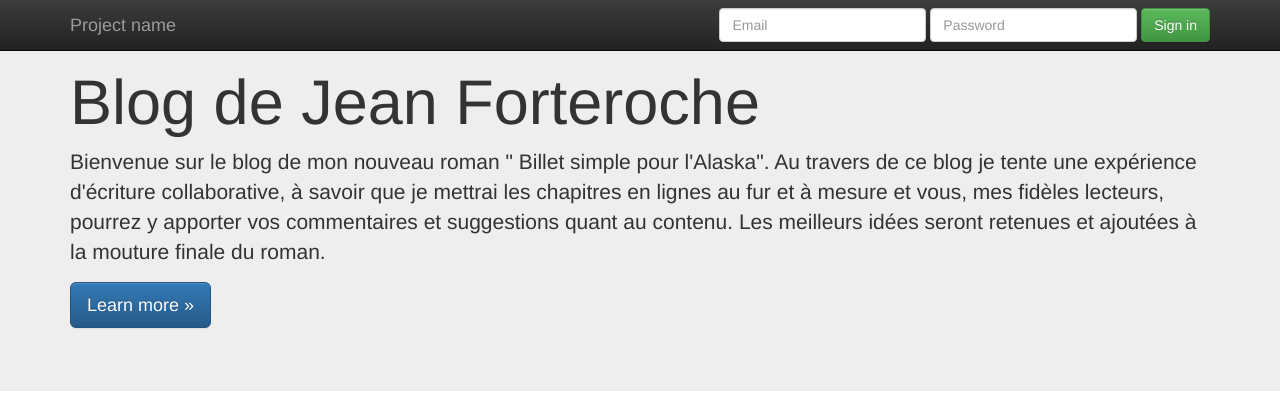
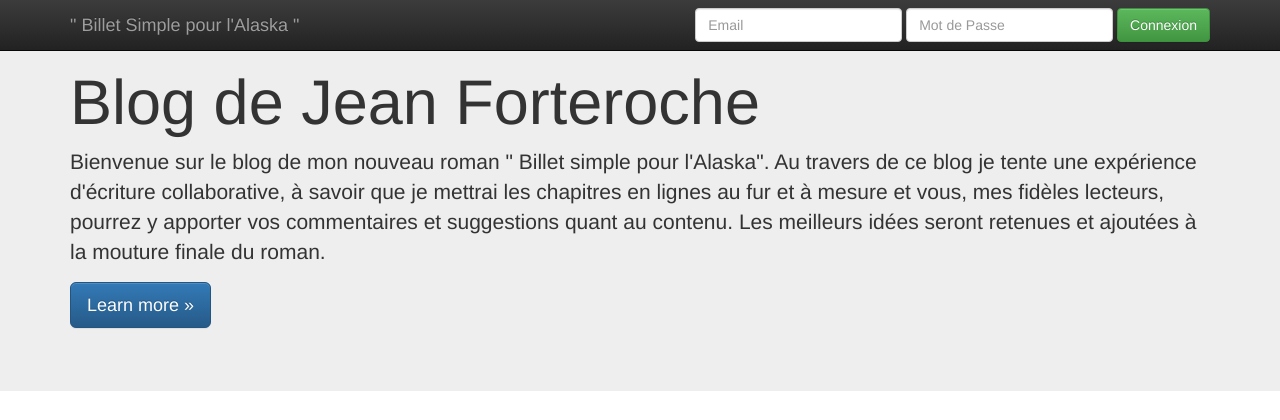
Before and after one commit to Olvire/BlogProjet3, a PHP site: page /templates/structure.php in a window 1280 px wide. Shown: the top 420 px of the page. Run offline with PHP 8.4, Linux system fonts and the light colour scheme; some libraries are stand-ins or nearby versions.

Commit message:
Ajout du nom du roman

```diff
--- a/templates/structure.php
+++ b/templates/structure.php
@@ -35,7 +35,7 @@
             <span class="icon-bar"></span>
             <span class="icon-bar"></span>
           </button>
-          <a class="navbar-brand" href="#">Project name</a>
+          <a class="navbar-brand" href="#">" Billet Simple pour l'Alaska "</a>
         </div>
         <div id="navbar" class="navbar-collapse collapse">
           <form class="navbar-form navbar-right">
@@ -43,9 +43,9 @@
               <input type="text" placeholder="Email" class="form-control">
             </div>
             <div class="form-group">
-              <input type="password" placeholder="Password" class="form-control">
+              <input type="password" placeholder="Mot de Passe" class="form-control">
             </div>
-            <button type="submit" class="btn btn-success">Sign in</button>
+            <button type="submit" class="btn btn-success">Connexion</button>
           </form>
         </div><!--/.navbar-collapse -->
       </div>
```
